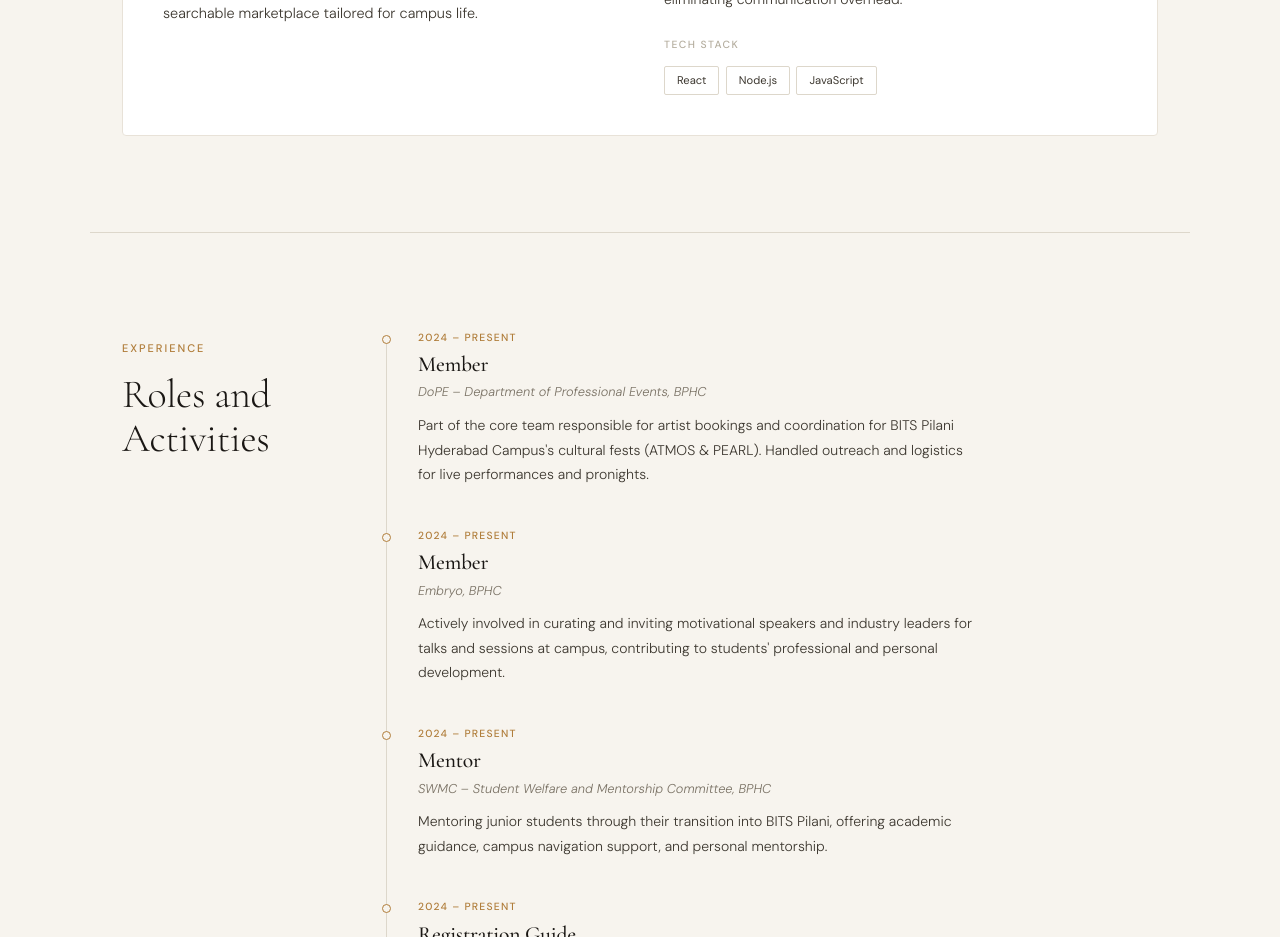
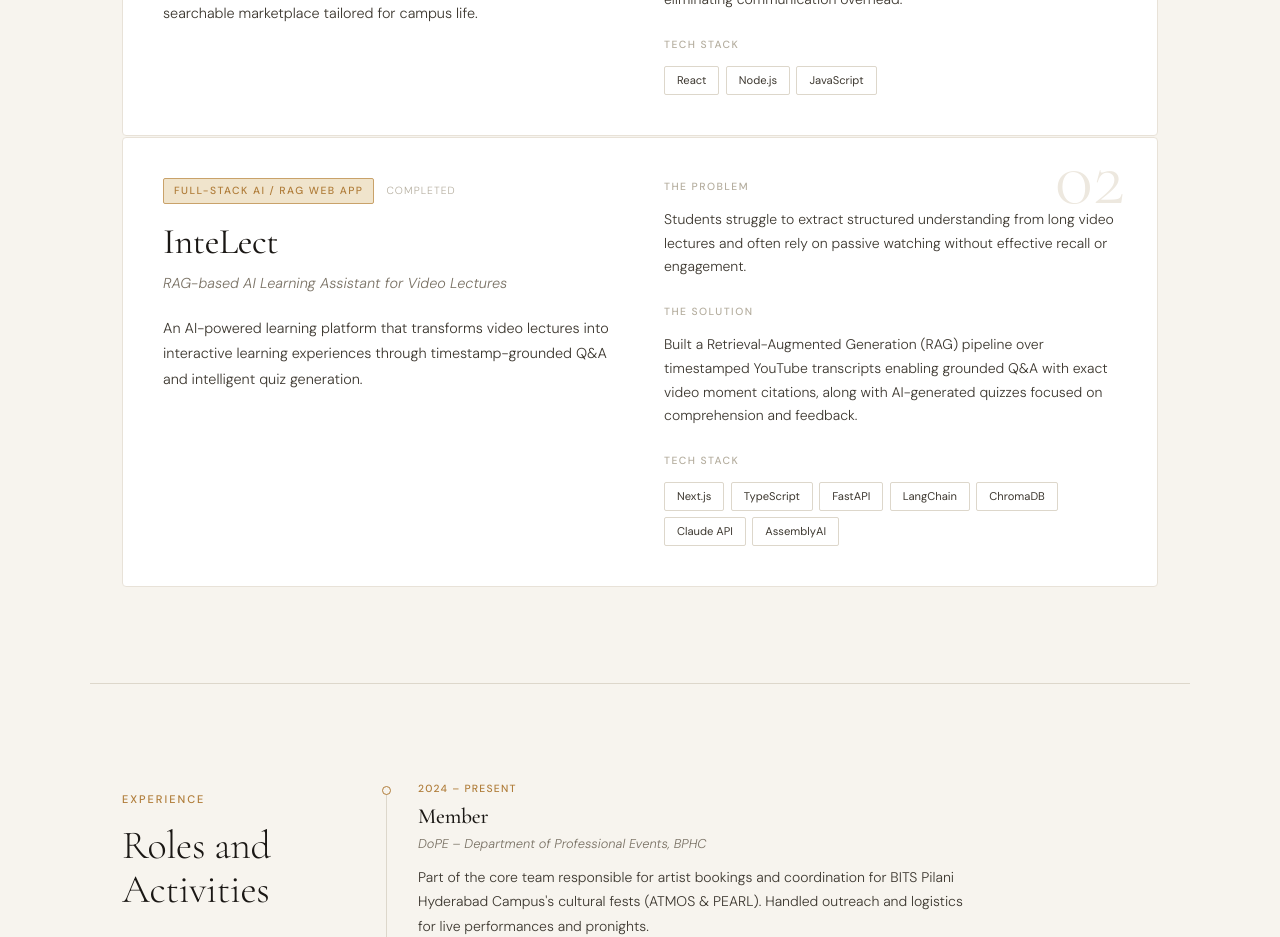
Before and after one commit to Sh-ivam27/ai-portfolio, a Next.js app: page / in a window 1280 px wide. Shown: the part 2280-3217 px from the top of the page. Built offline with nearby package versions, Linux system fonts and the light colour scheme.

Commit message:
update: added new project

```diff
--- a/src/data/portfolio.ts
+++ b/src/data/portfolio.ts
@@ -62,6 +62,34 @@ export const portfolioData = {
         status: "Completed",
         github: null,
         live: null,
+
+      },
+      {
+        name: "InteLect",
+        tagline: "RAG-based AI Learning Assistant for Video Lectures",
+        description:
+          "An AI-powered learning platform that transforms video lectures into interactive learning experiences through timestamp-grounded Q&A and intelligent quiz generation.",
+
+        problem:
+          "Students struggle to extract structured understanding from long video lectures and often rely on passive watching without effective recall or engagement.",
+
+        solution:
+          "Built a Retrieval-Augmented Generation (RAG) pipeline over timestamped YouTube transcripts enabling grounded Q&A with exact video moment citations, along with AI-generated quizzes focused on comprehension and feedback.",
+
+        tech: [
+          "Next.js",
+          "TypeScript",
+          "FastAPI",
+          "LangChain",
+          "ChromaDB",
+          "Claude API",
+          "AssemblyAI"
+        ],
+
+        type: "Full-Stack AI / RAG Web App",
+        status: "Completed",
+        github: "https://github.com/yourusername/intelect",
+        live: null,
       },
     ],
 
```
